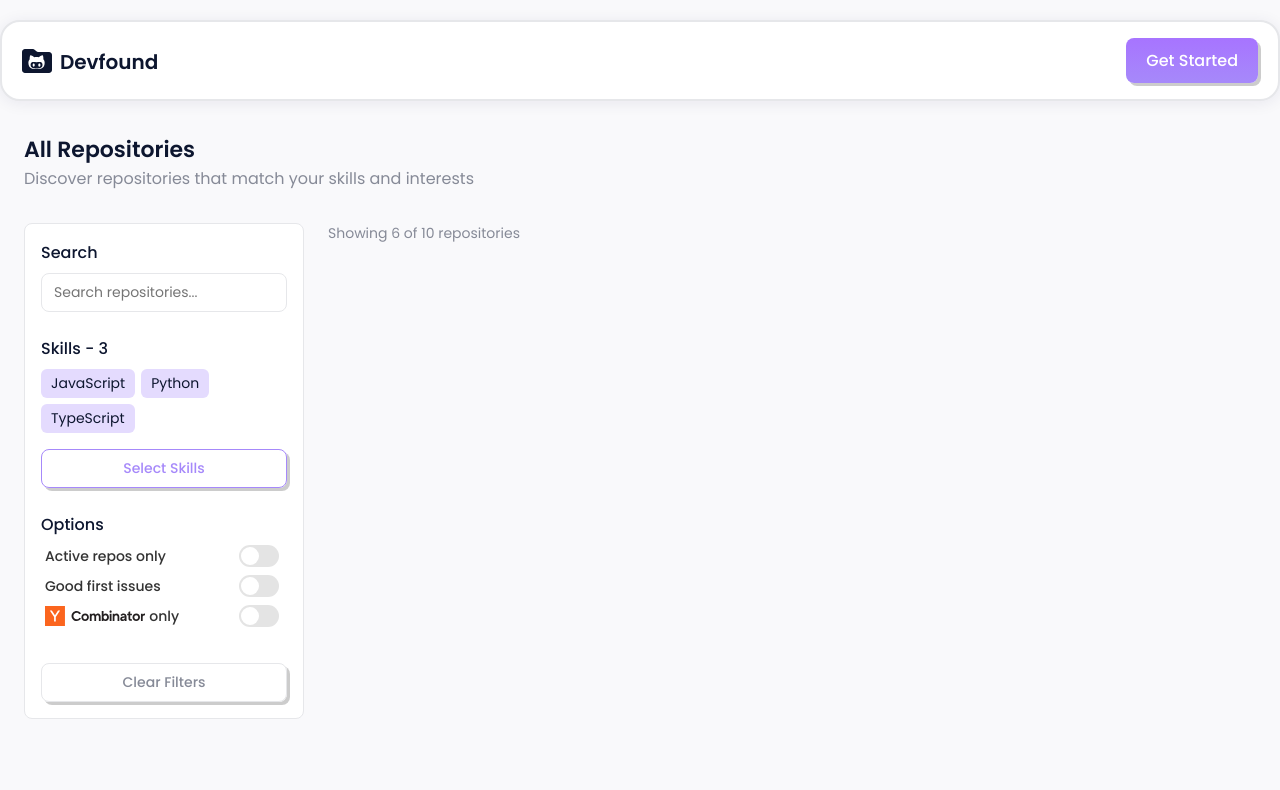
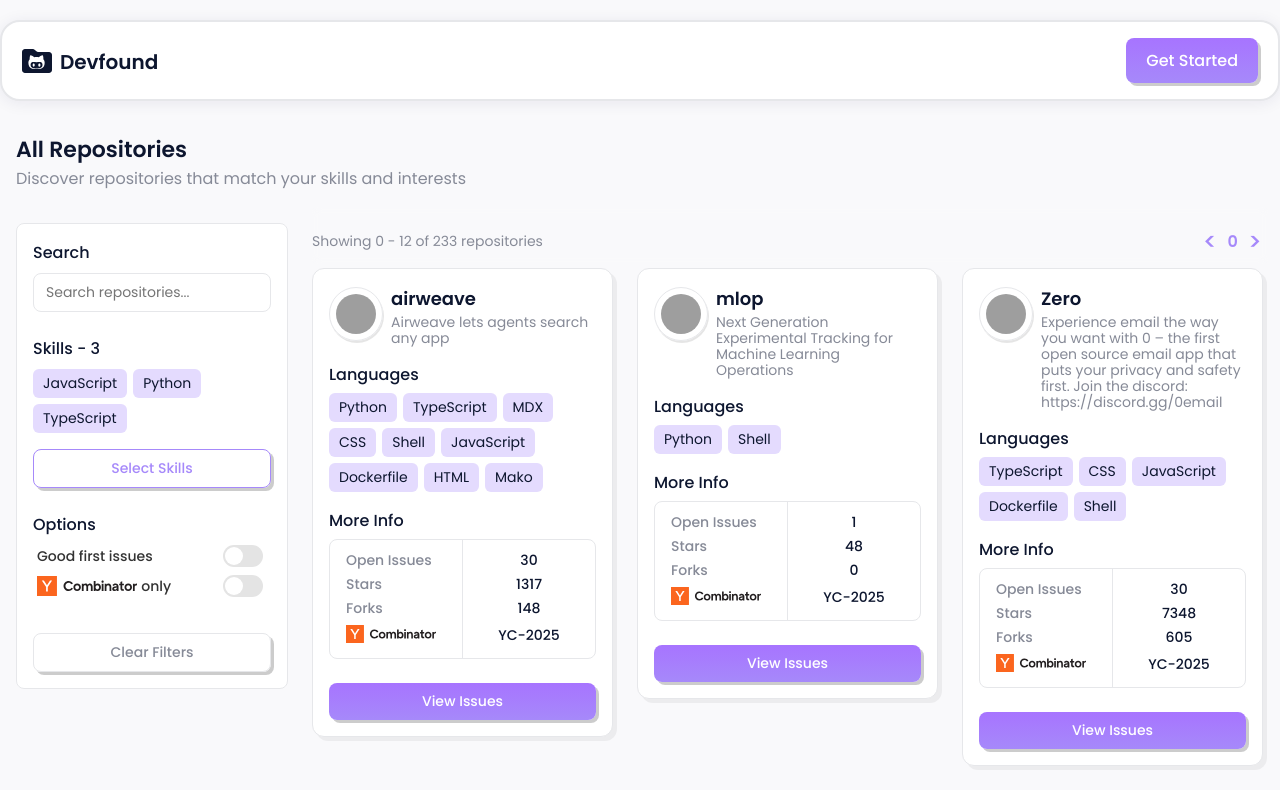
Before and after one commit to skygig/devfound, a Next.js app: page /repos in a window 1280 px wide. Shown: the top 790 px of the page. Built offline with nearby package versions, Linux system fonts and the light colour scheme; grey boxes are pictures that could not be loaded.

Commit message:
repos: show them & handing paging

```diff
--- a/src/app/repos/page.tsx
+++ b/src/app/repos/page.tsx
@@ -1,8 +1,10 @@
 "use client";
-import { useState } from "react";
+import { useEffect, useState } from "react";
 import Image from "next/image";
 
 import SkillsModal from "@/components/SkillsModal";
+import RepoCard from "@/components/RepoCard";
+import repoList from "@/libs/data.json"
 
 import styles from "./repos.module.scss"
 import ycLogo from "@/assets/svgs/yc_logo.svg"
@@ -11,6 +13,19 @@
     const [isModalOpen, setIsModalOpen] = useState(false);
     const [userSkills, setUserSkills] = useState(['JavaScript', 'Python', 'TypeScript']);
     const [optionEnabled, setOptionEnabled] = useState([false, false, false]);
+
+    const [currRepos, setCurrRepos] = useState(repoList.slice(0, 12));
+    const [page, setPage] = useState(0);
+
+    useEffect(() => {
+        setCurrRepos(repoList.slice(12 * page, 12 * page + 12))
+    }, [page])
+
+    const handlePage = (action: number) => {
+        if (action === -1 && page === 0 || action == 1 && page === 19) return;
+        setPage(page + action);
+    }
+
 
     const handleSaveSkills = (skills: string[]) => {
         setUserSkills(skills);
@@ -52,6 +67,8 @@
                 <div className={styles.options}>
                     <h3>Options</h3>
 
+                    {/*
+                    #TODO
                     <div className={styles.toggleOption}>
                         <span className={styles.label}>Active repos only</span>
                         <label className={styles.toggleSwitch}>
@@ -62,7 +79,7 @@
                             />
                             <span className={styles.slider}></span>
                         </label>
-                    </div>
+                    </div> */}
 
                     <div className={styles.toggleOption}>
                         <span className={styles.label}>Good first issues</span>
@@ -95,8 +112,24 @@
                 <button className={styles.clear}>Clear Filters</button>
             </div>
 
-            <div className={styles.repos}>
-                <p>Showing 6 of 10 repositories</p>
+            <div className={styles.reposContainer}>
+                <div className={styles.reposHead}>
+                    <p>Showing {page * 12} - {page * 12 + 12} of {repoList.length} repositories</p>
+                    <div>
+                        <p className={styles.pageControl} onClick={() => handlePage(-1)}>{"<"}</p>
+                        <p className={styles.pageCount}>{page}</p>
+                        <p className={styles.pageControl} onClick={() => handlePage(1)}>{">"}</p>
+                    </div>
+
+                </div>
+
+                <div className={styles.repos}>
+                    {
+                        currRepos.map((repo, i) =>
+                            <RepoCard key={i} data={repo} />
+                        )
+                    }
+                </div>
             </div>
         </div>
     </div>
--- a/src/app/repos/repos.module.scss
+++ b/src/app/repos/repos.module.scss
@@ -1,13 +1,11 @@
 .main {
     height: calc(100vh - 110px);
 
-    padding: 1.5rem;
-    margin-top: 0.5rem;
+    padding: 1rem;
+    margin-top: 1rem;
 }
 
 .header {
-
-
     h2 {
         font-weight: 600;
         font-size: 22px;
@@ -32,7 +30,10 @@
     flex-direction: column;
     gap: 1.5rem;
     padding: 1rem;
-    width: 280px;
+    min-width: 272px;
+    height: fit-content;
+    position: sticky;
+    top: 1rem;
 
 
     h3 {
@@ -176,8 +177,57 @@
 }
 
 .repos {
+    display: flex;
+    flex-wrap: wrap;
+    gap: 1.5rem;
+    padding-bottom: 2.5rem;
+}
+
+.reposHead {
+    display: flex;
+    align-items: center;
+    justify-content: space-between;
+    user-select: none;
+    position: sticky;
+    top: 0;
+    background-color: #f9f9fb3b;
+    backdrop-filter: blur(4px);
+    padding: 1rem 4px 0.25rem 0;
+    margin: -1rem 0 0.25rem;
+    width: calc(100% + 4px);
+
     >p {
         color: var(--gray);
         font-size: 14px;
     }
+
+    div {
+        display: flex;
+        align-items: center;
+        gap: 0.5rem;
+    }
+
+    .pageCount {
+        color: var(--primary);
+        font-weight: 600;
+        cursor: default;
+    }
+
+    .pageControl {
+        font-size: 24px;
+        color: var(--primary);
+        font-weight: 500;
+        cursor: pointer;
+        padding: 1px 2px;
+        transition: transform 0.2s ease-out;
+
+        &:hover {
+            transform: scale(1.2);
+            color: var(--foreground);
+        }
+
+        &:active {
+            transform: scale(1);
+        }
+    }
 }
```
